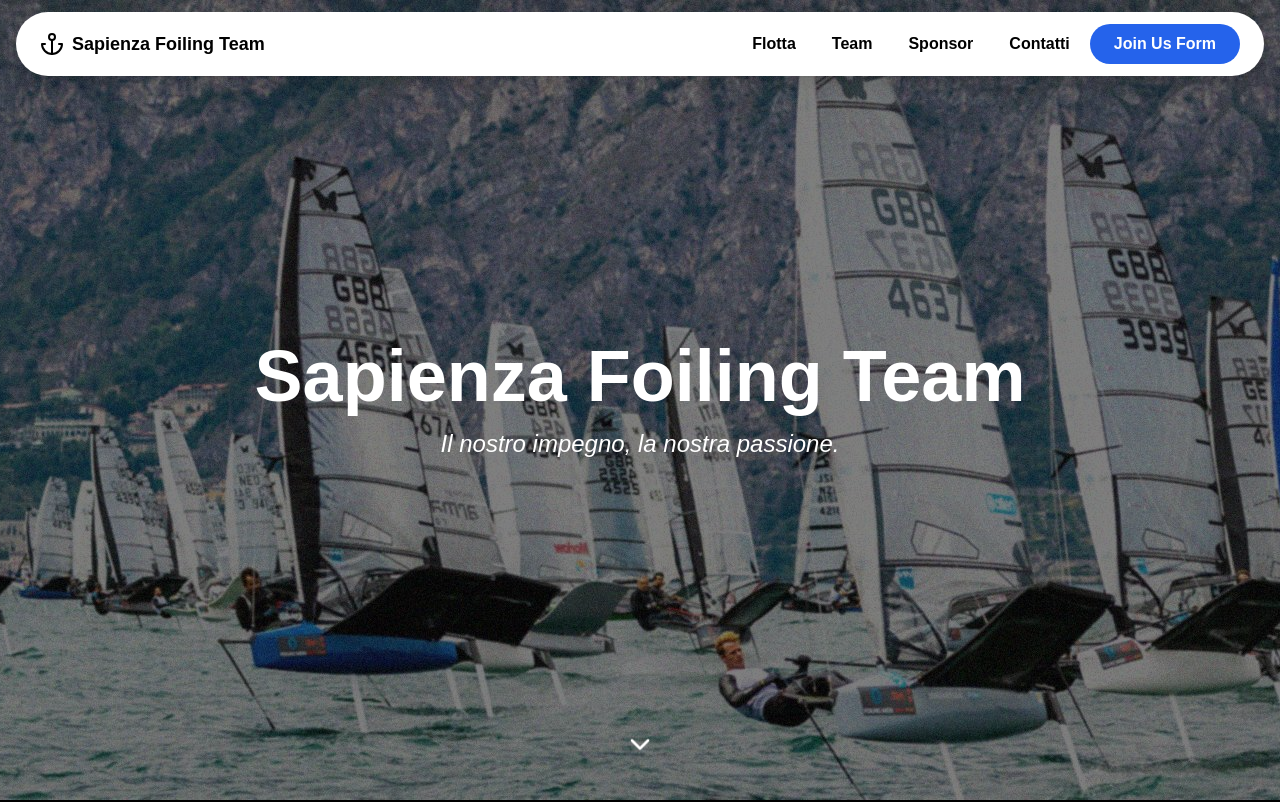
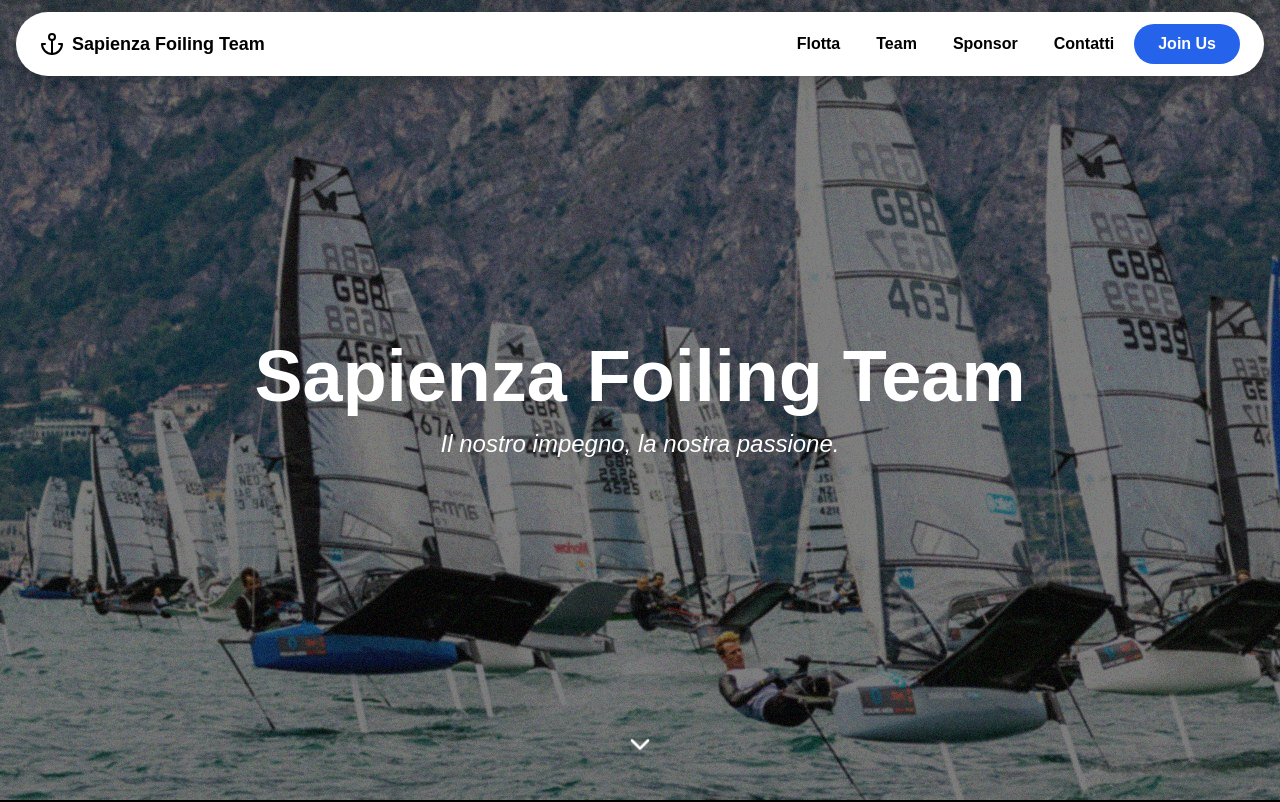
Before and after one commit to nannipy/sapienzafoilingteam, a Next.js app: page / in a window 1280 px wide. Shown: the top 802 px of the page. Built offline with nearby package versions, Linux system fonts and the light colour scheme.

Commit message:
join us new tab

```diff
--- a/app/components/Navbar.tsx
+++ b/app/components/Navbar.tsx
@@ -61,8 +61,9 @@ const Navbar = () => {
             <Link
               href="https://docs.google.com/forms/d/e/1FAIpQLSfUxoIJQdocILXDDgykkHAJ1yg60mGeZ7T_fr5M6cob1ca8oA/viewform?usp=dialog"
               className="ml-4 px-6 py-2 bg-blue-600 text-white rounded-full transition-all duration-300 hover:bg-blue-700 hover:shadow-md"
+              target="_blank"
             >
-              Join Us Form
+              Join Us
             </Link>
           </div>
 
```
